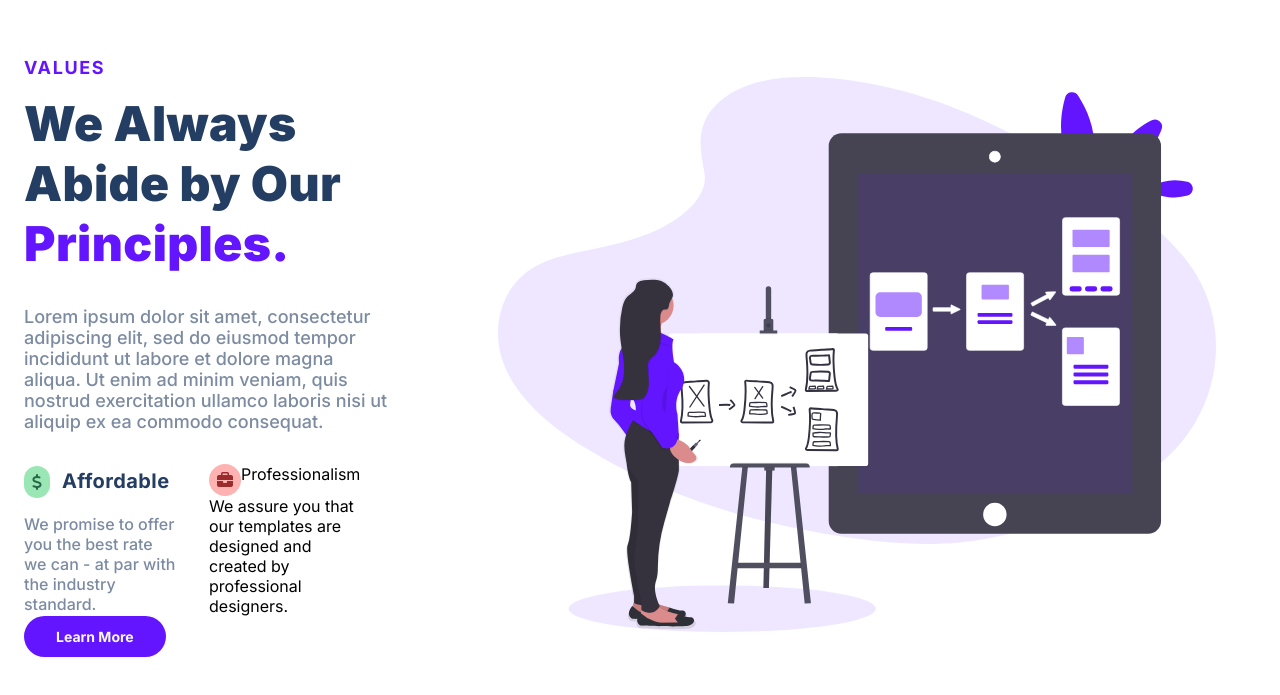
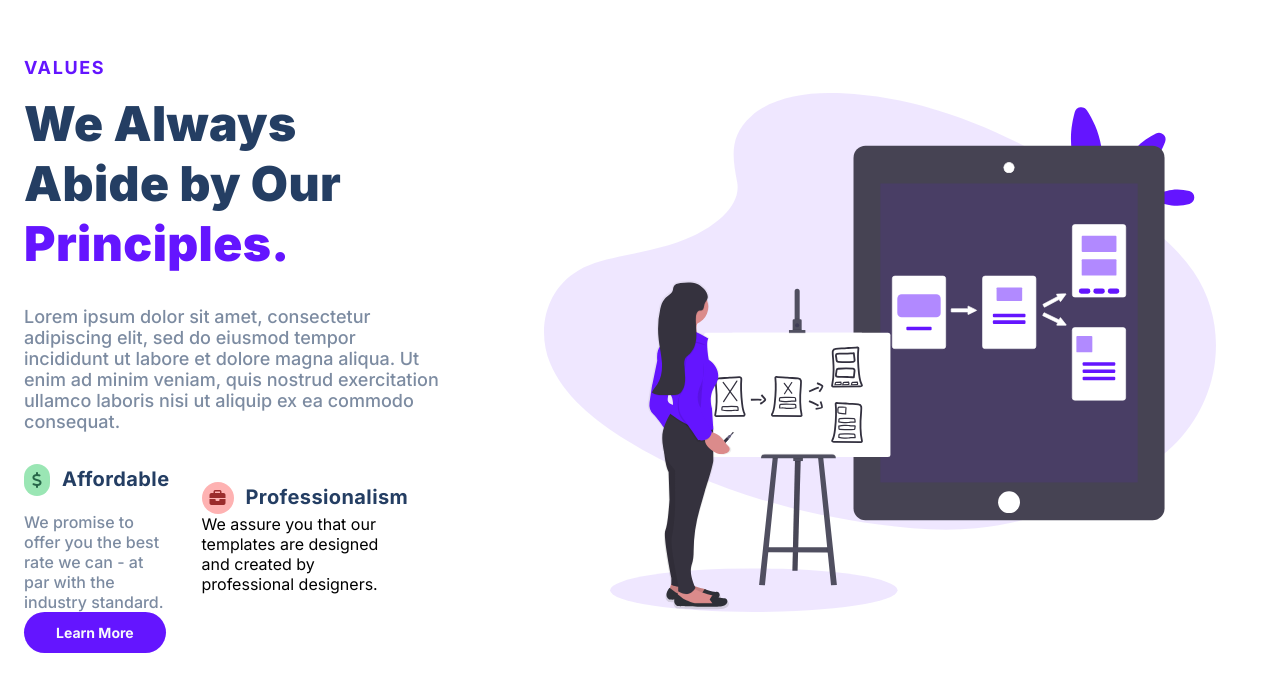
Before and after one commit to Kevin-M0624/Treact-Copy, a plain HTML site: page index.html in a window 1280 px wide. Shown: the part 3195-3890 px from the top of the page. Drawn offline with Linux system fonts and the light colour scheme.

Commit message:
styled values two title

```diff
--- a/styles.css
+++ b/styles.css
@@ -556,6 +556,18 @@ VALUES
     color: rgb(155, 44, 44);
 }
 
+.values__two-title {
+    display: flex;
+    align-items: center;
+    font-weight: 700;
+    font-size: 20px;
+    margin-left: 12px;
+    color: #243e63;
+    letter-spacing: 0.4px;
+    text-align: center;
+    line-height: 1.25;
+}
+
 .values__img-container {
     display: block;
     margin-block-start: 1em;
```
